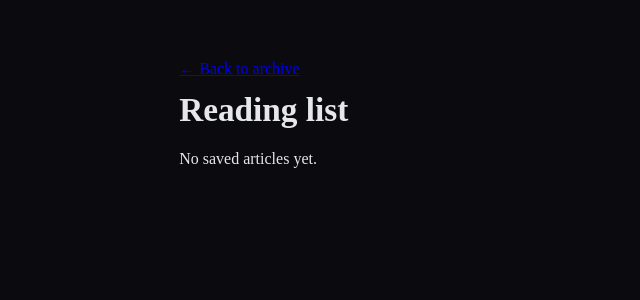
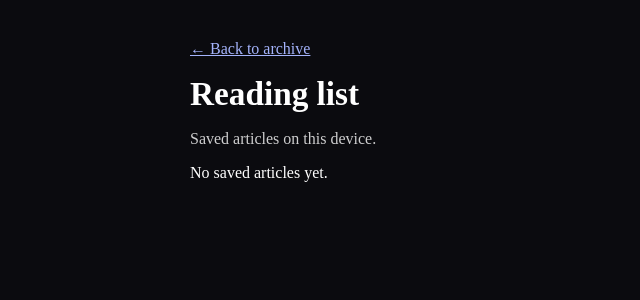
Before and after one commit to Triple8Automate/fff-site, a Next.js app: page /reading-list in a window 1280 px wide. Shown: the top 300 px of the page, without its empty margins (0-640 px from the left). Built offline with nearby package versions, Linux system fonts and the light colour scheme.

Commit message:
Update reading-list.js

```diff
--- a/pages/reading-list.js
+++ b/pages/reading-list.js
@@ -1,44 +1,83 @@
 // pages/reading-list.js
 import Link from "next/link";
 import { useEffect, useState } from "react";
-import { getReadingList, toggleSave } from "../lib/readingList";
+import { getReadingList, removeItem, clearReadingList } from "../lib/readingList";
 
 export default function ReadingList() {
   const [items, setItems] = useState([]);
 
-  useEffect(() => { try { setItems(getReadingList()); } catch {} }, []);
+  useEffect(() => {
+    try { setItems(getReadingList()); } catch {}
+  }, []);
 
-  function remove(id) {
-    const nowSaved = toggleSave({ id });
-    // if toggleSave returns true it re-added; we want removal so force refresh from storage
-    try { setItems(getReadingList()); } catch {}
+  function onRemove(id) {
+    removeItem(id);
+    setItems(getReadingList());
+  }
+
+  function onClear() {
+    clearReadingList();
+    setItems([]);
   }
 
   return (
-    <main className="article-shell">
-      <div className="article-wrap">
-        <div className="article-top">
-          <Link href="/articles" className="back-link">← Back to archive</Link>
+    <main style={{ minHeight: "100vh", padding: "2rem 1rem", color: "#fff", background: "#0b0b0f" }}>
+      <div style={{ maxWidth: 900, margin: "0 auto" }}>
+        <div style={{ marginBottom: 16 }}>
+          <Link href="/articles" style={{ color: "#a5b4fc", textDecoration: "underline" }}>
+            ← Back to archive
+          </Link>
         </div>
-        <h1 className="article-title">Reading list</h1>
+        <h1 style={{ marginBottom: 8 }}>Reading list</h1>
+        <p style={{ opacity: 0.8, marginBottom: 16 }}>Saved articles on this device.</p>
 
-        {items.length === 0 && <div>No saved articles yet.</div>}
-
-        <ul style={{ listStyle: "none", paddingLeft: 0, lineHeight: 1.9 }}>
+        {items.length === 0 ? (
+          <div>No saved articles yet.</div>
+        ) : (
+          <>
+            <ul style={{ lineHeight: 1.9, paddingLeft: 0, listStyle: "none" }}>
               {items.map((a) => (
-            <li key={a.id} style={{ marginBottom: 8 }}>
-              <Link href={`/articles/${a.id}`} className="link">
-                {a.title || "Untitled"}
-              </Link>
+                <li key={a.id} style={{ marginBottom: 6, display: "flex", gap: 12, alignItems: "center" }}>
+                  <a href={`/articles/${a.id}`} style={{ textDecoration: "underline", color: "#a5b4fc" }}>
+                    {a.title}
+                  </a>
                   <span style={{ opacity: 0.65 }}>
                     {a.date ? ` — ${a.date}` : ""} {a.cluster ? `· ${a.cluster}` : ""}
                   </span>
-              <button className="btn ghost" style={{ marginLeft: 12 }} onClick={() => remove(a.id)}>
+                  <button
+                    onClick={() => onRemove(a.id)}
+                    style={{
+                      marginLeft: "auto",
+                      background: "#1f2937",
+                      border: "none",
+                      padding: "0.35rem 0.7rem",
+                      borderRadius: 6,
+                      color: "#fff",
+                      cursor: "pointer",
+                    }}
+                  >
                     Remove
                   </button>
                 </li>
               ))}
             </ul>
+
+            <button
+              onClick={onClear}
+              style={{
+                marginTop: 12,
+                background: "#111827",
+                border: "1px solid #374151",
+                padding: "0.5rem 0.9rem",
+                borderRadius: 8,
+                color: "#fff",
+                cursor: "pointer",
+              }}
+            >
+              Clear list
+            </button>
+          </>
+        )}
       </div>
     </main>
   );
```
Lines whose indentation alone changed are shown as unchanged.
